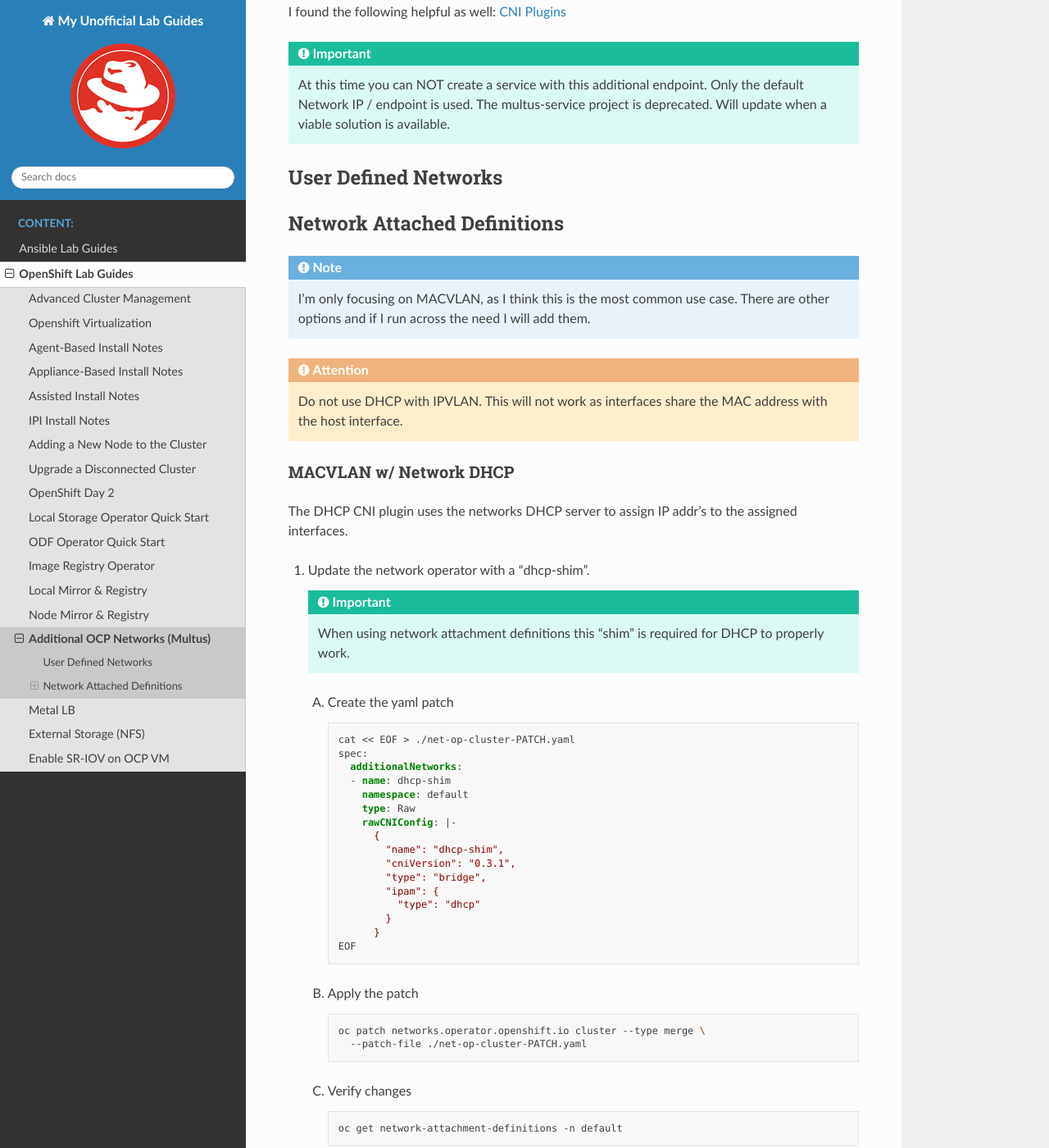
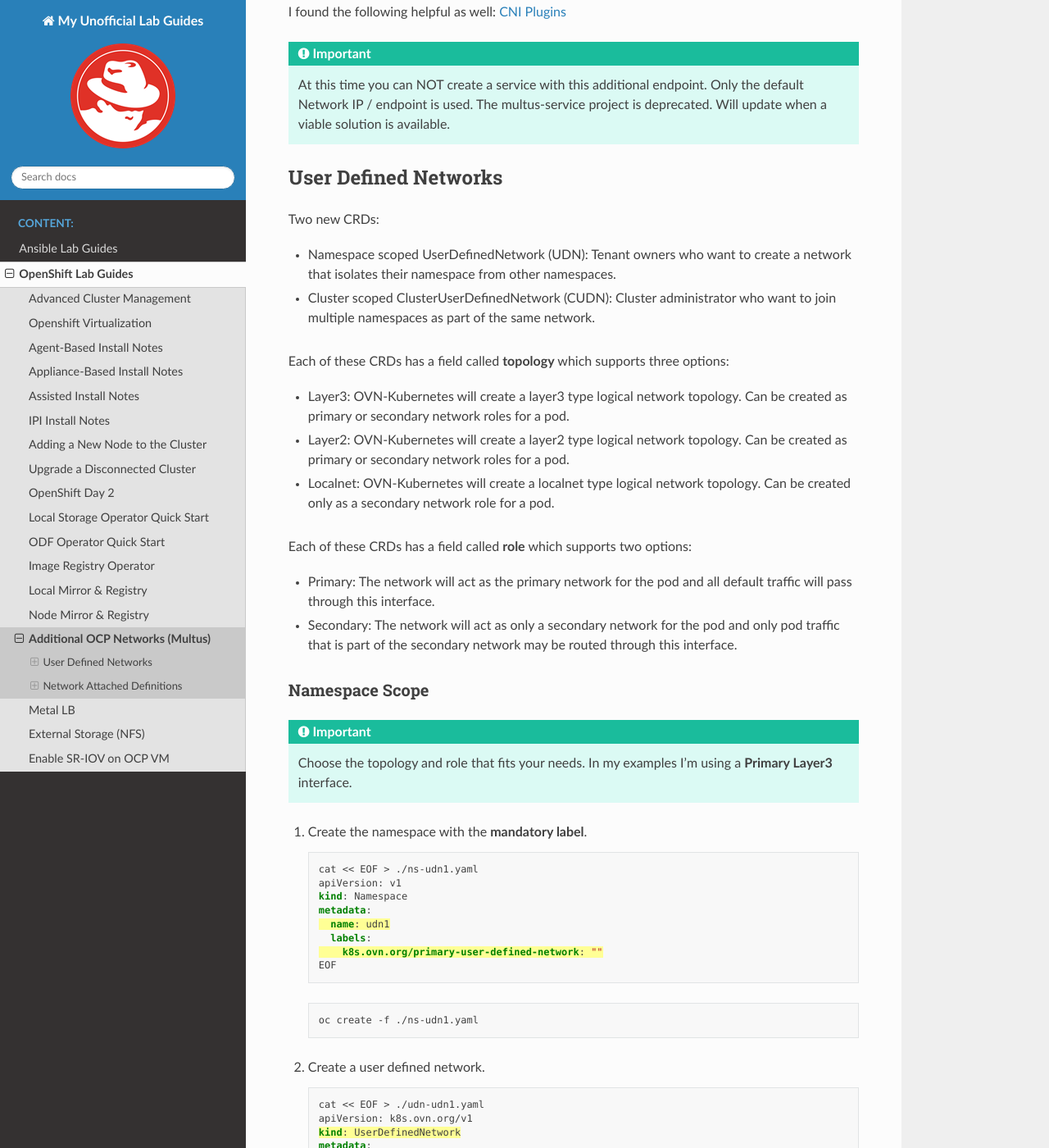
Before and after one commit to vtog/labGuides, a Sphinx documentation site: the page built from source/ocp/multus.rst, in a window 1280 px wide and 1400 px high, scrolled down 229 px. Shown: the whole window at 82% size. Built offline with Sphinx 7.4.7 and the Read the Docs theme 3.1.0, drawn with Linux system fonts in a browser that asks for light colours; pages that are not in the unit, such as notebooks, are missing from menus; some of the changed text lies outside the part shown.

Commit message:
udn update

```diff
--- a/source/ocp/multus.rst
+++ b/source/ocp/multus.rst
@@ -14,6 +14,177 @@
 
 User Defined Networks
 ---------------------
+
+Two new CRDs:
+
+- Namespace scoped UserDefinedNetwork (UDN):
+  Tenant owners who want to create a network that isolates their namespace
+  from other namespaces.
+
+- Cluster scoped ClusterUserDefinedNetwork (CUDN):
+  Cluster administrator who want to join multiple namespaces as part of the
+  same network.
+
+Each of these CRDs has a field called **topology** which supports three
+options:
+
+- Layer3: OVN-Kubernetes will create a layer3 type logical network topology.
+  Can be created as primary or secondary network roles for a pod.
+
+- Layer2: OVN-Kubernetes will create a layer2 type logical network topology.
+  Can be created as primary or secondary network roles for a pod.
+
+- Localnet: OVN-Kubernetes will create a localnet type logical network
+  topology. Can be created only as a secondary network role for a pod.
+
+Each of these CRDs has a field called **role** which supports two options:
+
+- Primary:
+  The network will act as the primary network for the pod and all default
+  traffic will pass through this interface.
+
+- Secondary:
+  The network will act as only a secondary network for the pod and only pod
+  traffic that is part of the secondary network may be routed through this
+  interface.
+
+Namespace Scope
+~~~~~~~~~~~~~~~
+
+.. important:: Choose the topology and role that fits your needs. In my
+   examples I'm using a **Primary Layer3** interface.
+
+#. Create the namespace with the **mandatory label**.
+
+   .. code-block:: yaml
+      :emphasize-lines: 5,7
+
+      cat << EOF > ./ns-udn1.yaml
+      apiVersion: v1
+      kind: Namespace
+      metadata:
+        name: udn1
+        labels:
+          k8s.ovn.org/primary-user-defined-network: ""
+      EOF
+
+   .. code-block:: bash
+
+      oc create -f ./ns-udn1.yaml
+
+#. Create a user defined network.
+
+   .. code-block:: yaml
+      :emphasize-lines: 3,5,6,8-10,12,13
+
+      cat << EOF > ./udn-udn1.yaml
+      apiVersion: k8s.ovn.org/v1
+      kind: UserDefinedNetwork
+      metadata:
+        name: udn1
+        namespace: udn1
+      spec:
+        topology: Layer3
+        layer3:
+          role: Primary
+          subnets:
+          - cidr: 10.100.0.0/16
+            hostSubnet: 24
+      EOF
+
+   .. code-block:: bash
+
+      oc create -f ./udn-udn1.yaml
+
+Cluster Scope
+~~~~~~~~~~~~~
+
+.. important:: Choose the topology and role that fits your needs. In my
+   examples I'm using a **Primary Layer3** interface.
+
+#. Create one or more namespace's with the **mandatory label**.
+
+   .. code-block:: yaml
+      :emphasize-lines: 5,7,12,14
+
+      cat << EOF > ./ns-udns.yaml
+      apiVersion: v1
+      kind: Namespace
+      metadata:
+        name: udn1
+        labels:
+          k8s.ovn.org/primary-user-defined-network: ""
+      ---
+      apiVersion: v1
+      kind: Namespace
+      metadata:
+        name: udn2
+        labels:
+          k8s.ovn.org/primary-user-defined-network: ""
+      EOF
+
+   .. code-block:: bash
+
+      oc create -f ./ns-udns.yaml
+
+#. Create **Cluster** User Defined Network
+
+   .. code-block:: yaml
+      :emphasize-lines: 3,5,11,13-15,17,18
+
+      cat << EOF > ./cudn-cudn1.yaml
+      apiVersion: k8s.ovn.org/v1
+      kind: ClusterUserDefinedNetwork
+      metadata:
+        name: cudn1
+      spec:
+        namespaceSelector:
+          matchExpressions:
+          - key: kubernetes.io/metadata.name
+            operator: In
+            values: ["udn1", "udn2"]
+        network:
+          topology: Layer3
+          layer3:
+            role: Primary
+            subnets:
+            - cidr: 10.200.0.0/16
+              hostSubnet: 24
+      EOF
+
+   .. code-block:: bash
+
+      oc create -f ./cudn-cudn1.yaml
+
+Localnet Topology
+~~~~~~~~~~~~~~~~~
+
+.. warning:: **Unfinished - Work in Progress**
+
+.. important:: For Localnet the **Role** must be **Secondary**.
+
+#. Localnet
+
+   .. code-block:: yaml
+      :emphasize-lines: 3,5,11,13-15
+
+      cat << EOF > ./cudn-localnet1.yaml
+      apiVersion: k8s.ovn.org/v1
+      kind: ClusterUserDefinedNetwork
+      metadata:
+        name: localnet1
+      spec:
+        namespaceSelector:
+          matchExpressions:
+          - key: kubernetes.io/metadata.name
+            operator: In
+            values: ["udn1", "udn2"]
+        network:
+          topology: Localnet
+          localnet:
+            role: Secondary
+            physicalNetworkName: enp9s0
+      EOF
 
 Network Attached Definitions
 ----------------------------
```
Also changed, not shown: other parts of source/ocp/multus.rst (+3 -3 lines).
